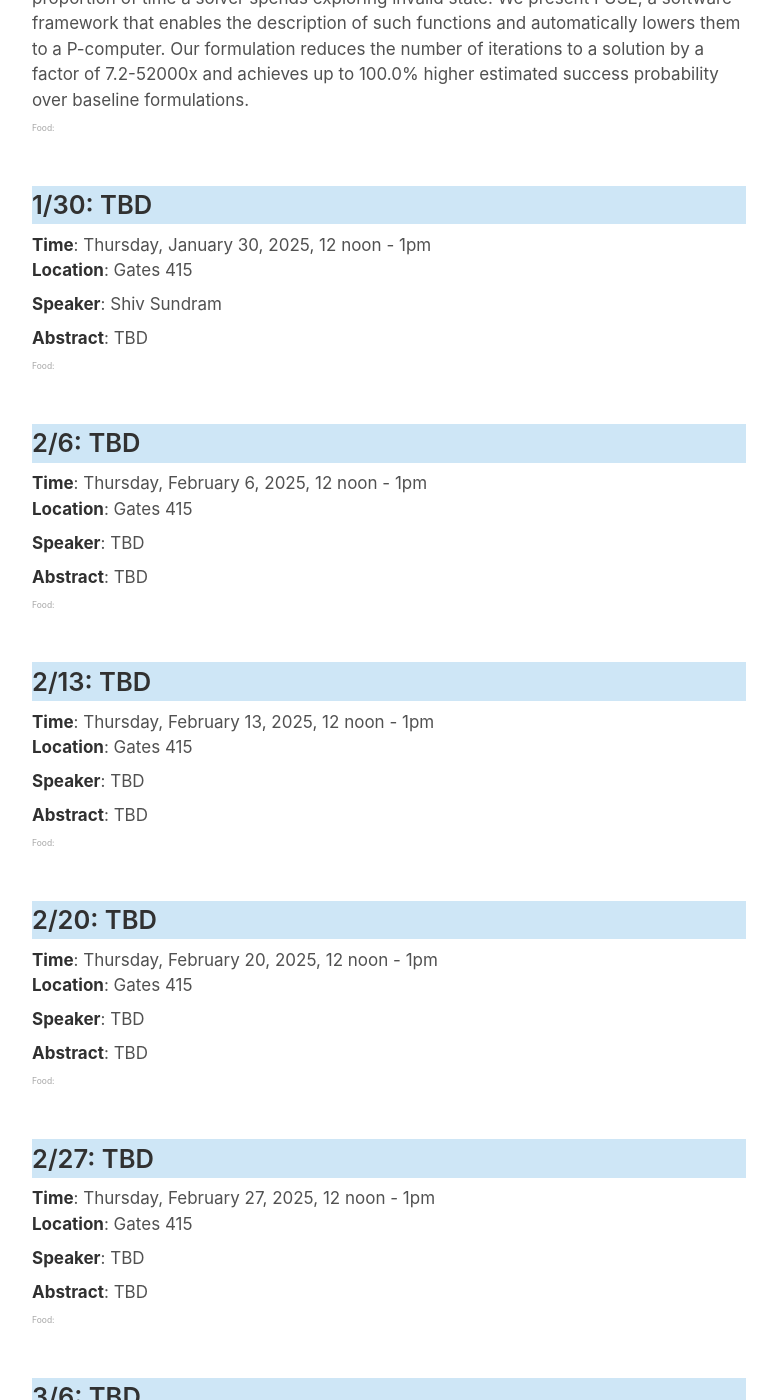
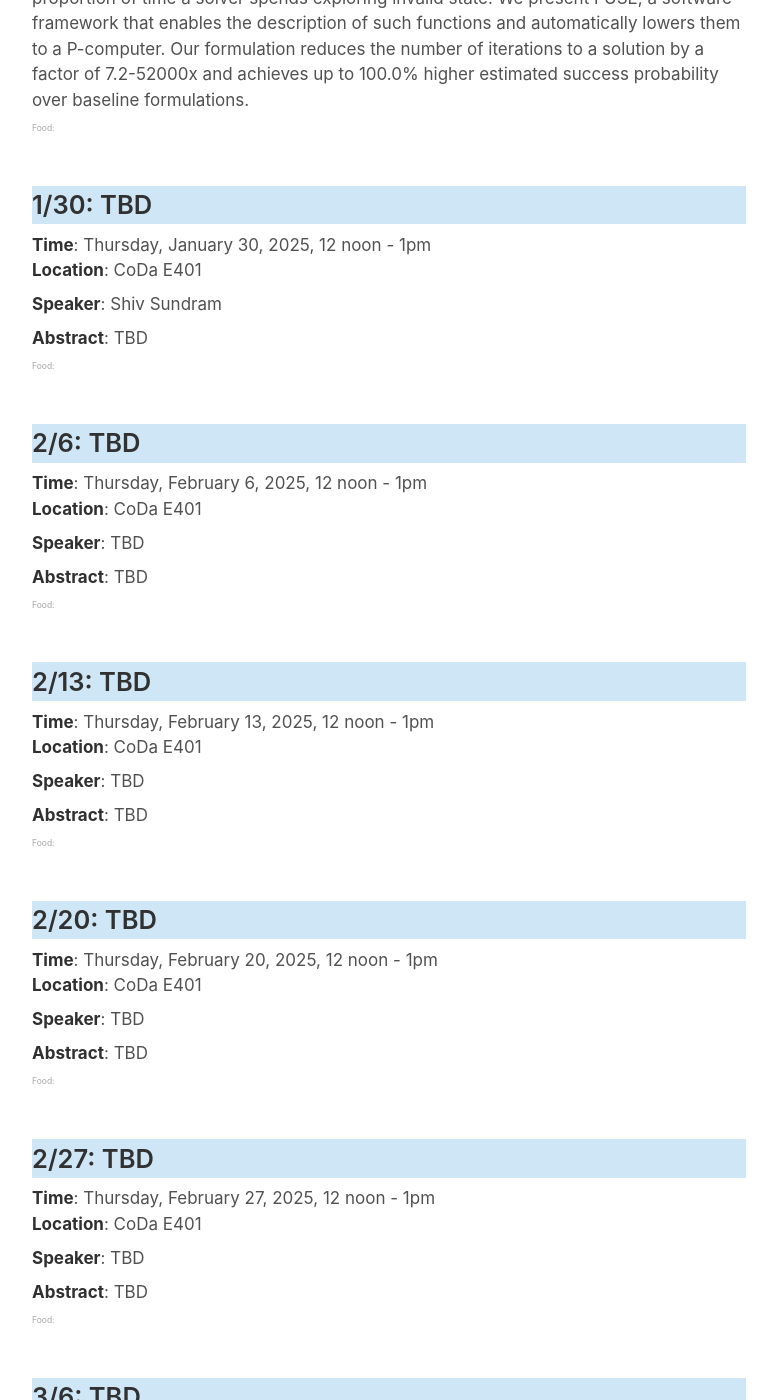
Before and after one commit to software-research-lunch/software-research-lunch.github.io, a Jekyll site: the page built from index.html, in a window 1280 px wide and 1400 px high, scrolled down 1833 px. Shown: the whole window, without its empty margins (251-1028 px from the left). Built offline with Jekyll 4.4.1, drawn with Linux system fonts in a browser that asks for light colours; some of the changed text lies outside the part shown.

Commit message:
_data: update location to CoDa

```diff
--- a/_data/schedule.yml
+++ b/_data/schedule.yml
@@ -31,7 +31,7 @@
 # Reese Levine <reeselevine@ucsc.edu>
 
 y25_winter:
-  location: "Gates 415"
+  location: "CoDa E401"
   year: "2024"
   quarter: "winter"
   talks:
```
